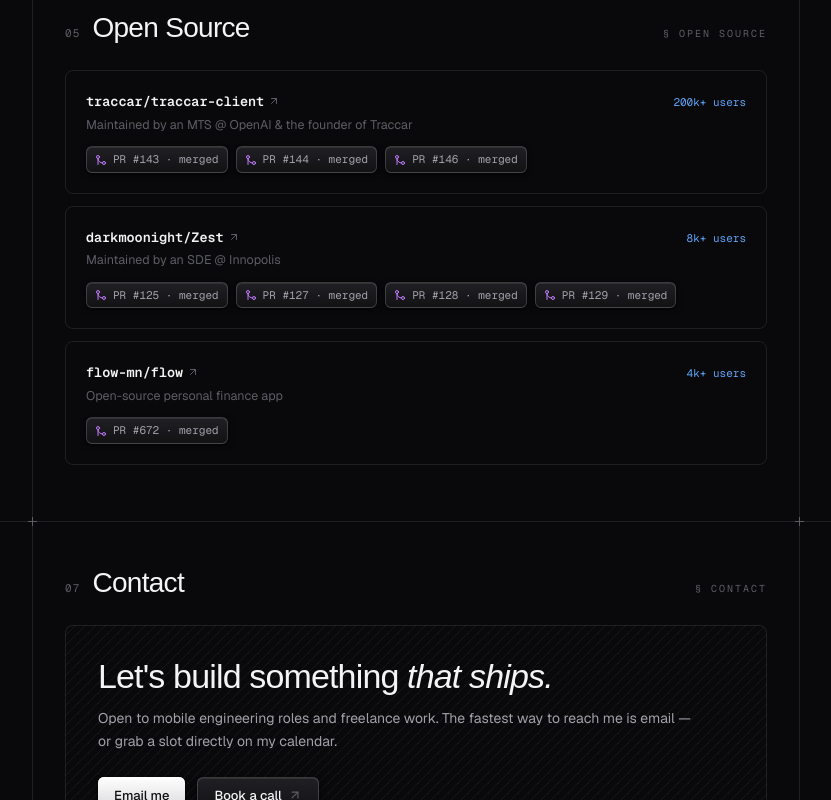
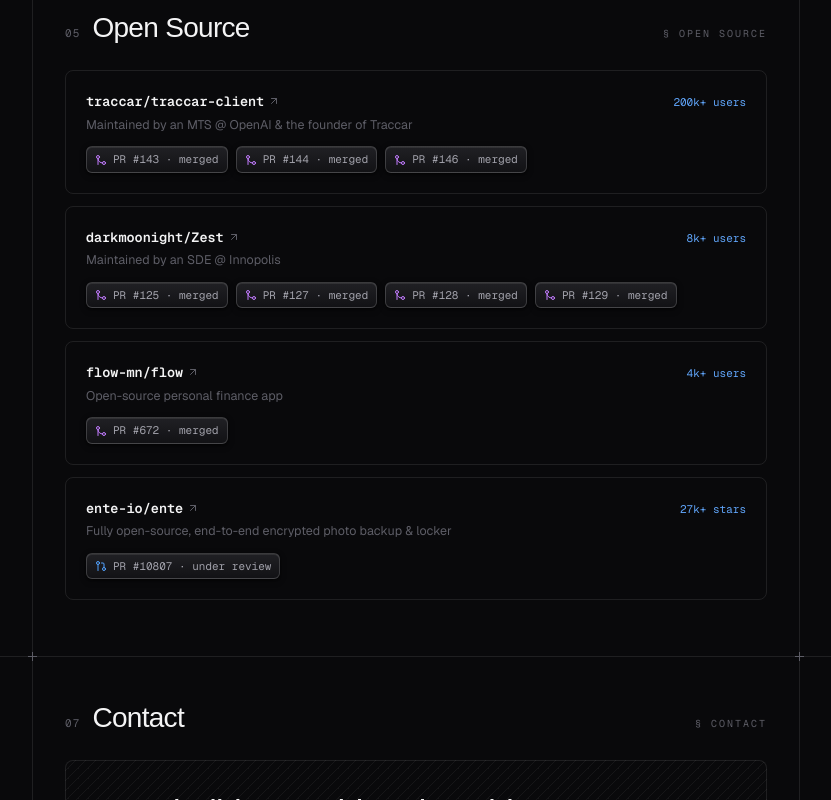
Before and after one commit to r4khul/portfolio, a Next.js app: page / in a window 1280 px wide. Shown: the part 2890-3690 px from the top of the page, without its empty margins (224-1055 px from the left). Built offline with nearby package versions, Linux system fonts and the light colour scheme; a web font is replaced by a local one.

Commit message:
feat(content): update open-source contributions and project metadata

```diff
--- a/src/components/home/open-source.tsx
+++ b/src/components/home/open-source.tsx
@@ -1,4 +1,4 @@
-import { ArrowUpRight, GitMerge } from "lucide-react";
+import { ArrowUpRight, GitMerge, GitPullRequest } from "lucide-react";
 import { openSource } from "@/data/profile";
 import { Section } from "@/components/ui/section";
 import { Reveal } from "@/components/ui/reveal";
@@ -27,8 +27,10 @@
                 </span>
               </div>
               <p className="mt-1 text-[12.5px] text-faint">{contribution.context}</p>
-              <ul className="mt-3 flex flex-wrap gap-2" aria-label="Merged pull requests">
-                {contribution.prs.map((pr) => (
+              <ul className="mt-3 flex flex-wrap gap-2" aria-label="Pull requests">
+                {contribution.prs.map((pr) => {
+                  const isReview = pr.status === "review";
+                  return (
                     <li key={pr.url}>
                       <a
                         href={pr.url}
@@ -36,11 +38,16 @@
                         rel="noopener noreferrer"
                         className="tactile inline-flex items-center gap-1.5 rounded-md px-2 py-1 font-mono text-[11px] text-muted"
                       >
+                        {isReview ? (
+                          <GitPullRequest className="size-3 text-blue-500 dark:text-blue-400" />
+                        ) : (
                           <GitMerge className="size-3 text-purple-400" />
-                      {pr.title} · merged
+                        )}
+                        {pr.title} · {isReview ? "under review" : "merged"}
                       </a>
                     </li>
-                ))}
+                  );
+                })}
               </ul>
             </article>
           </Reveal>
--- a/src/content/projects/mrcas-cafe.mdx
+++ b/src/content/projects/mrcas-cafe.mdx
@@ -6,6 +6,7 @@
 type: "Client · Freelance"
 status: "Deployed"
 year: "2025"
+cover: "/images/projects/mrcascafe-banner.png"
 stack: ["Flutter", "Dart", "Firebase", "GCP", "Razorpay", "GitHub Actions", "Play Store"]
 links:
   - label: "Play Store"
--- a/src/data/profile.ts
+++ b/src/data/profile.ts
@@ -84,7 +84,7 @@
   repoUrl: string;
   users: string;
   context: string;
-  prs: { title: string; url: string }[];
+  prs: { title: string; url: string; status?: "merged" | "review" }[];
 };
 
 export const openSource: OssContribution[] = [
@@ -118,6 +118,19 @@
     context: "Open-source personal finance app",
     prs: [{ title: "PR #672", url: "https://github.com/flow-mn/flow/pull/672" }],
   },
+  {
+    repo: "ente-io/ente",
+    repoUrl: "https://github.com/ente-io/ente",
+    users: "27k+ stars",
+    context: "Fully open-source, end-to-end encrypted photo backup & locker",
+    prs: [
+      {
+        title: "PR #10807",
+        url: "https://github.com/ente-io/ente/pull/10807",
+        status: "review",
+      },
+    ],
+  },
 ];
 
 export const education = {
```
Lines whose indentation alone changed are shown as unchanged.
